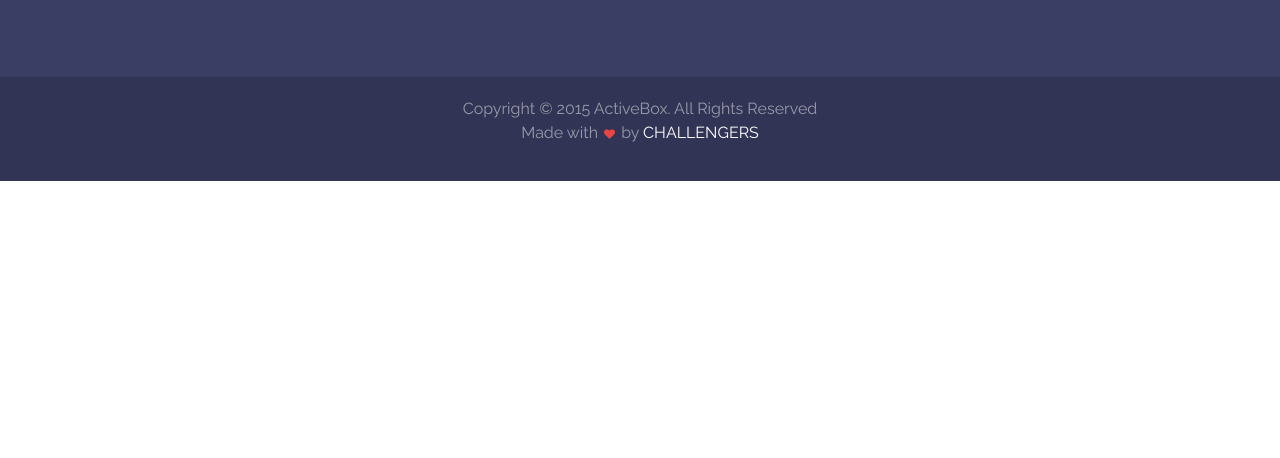
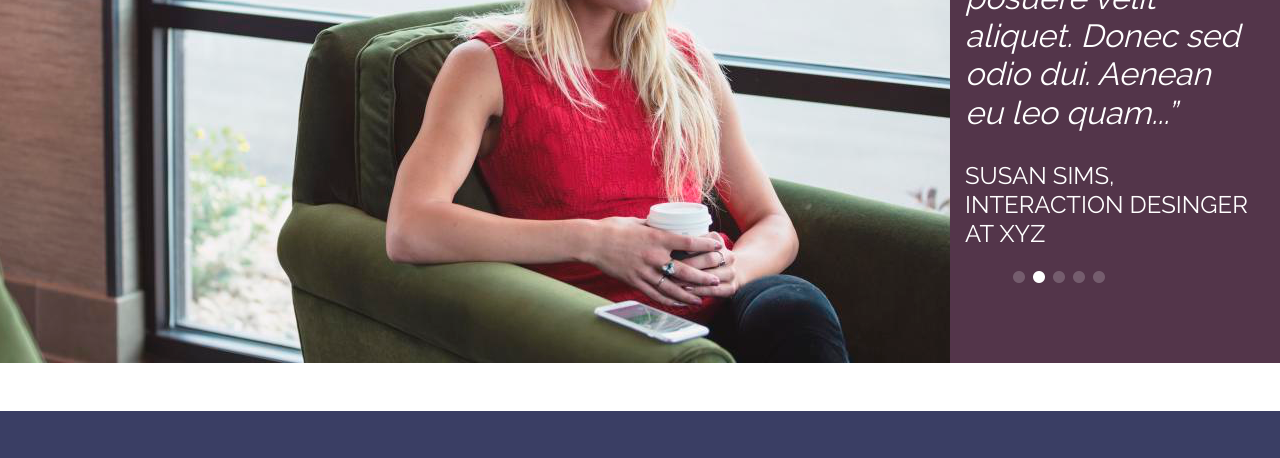
Before and after one commit to AlanSalas/Primer_Parcial, a plain HTML site: page index.html in a window 1280 px wide. Shown: the part 2129-2587 px from the top of the page. Before the commit the page ends 2310 px from the top, so only its background shows below. Drawn offline with nearby package versions, Linux system fonts and the light colour scheme.

Commit message:
Se añadió Slider
*Se añadió estructura Slider en HTML.
*Se añadió css de Slider.
*Se añadió imagenes para el Slider.

```diff
--- a/css/estilo.css
+++ b/css/estilo.css
@@ -165,3 +165,15 @@ header .nav-link:hover{/*Cambia color al pasar mause*/
     margin: 0 2px;
 }
 /*----------------/FOOTER------------------*/
+/*----------------SLIDER------------------*/
+.background-color-slider{
+  background-color: #53354a;
+  color: #fff;
+}
+.text-slider{
+  font-family: 'Raleway', sans-serif;
+
+  color: #fff;
+  margin-top: 30px;
+}
+/*----------------/SLIDER------------------*/
--- a/index.html
+++ b/index.html
@@ -228,6 +228,16 @@
             </div>
         </div>
     </section><!--/SECCION TEAM-->
+    <!--SLIDER-->
+    <div class="container-fluid d-inline-flex border-0 p-0 my-5 background-color-slider">
+        <img src="img/slider-1.png" alt="client">
+        <div class="cardo col-sm-3 font-weight-normal text-left">
+            <h2><i>“Integer posuere erat a ante </br>venenatis dapibus posuere velit </br>aliquet. Donec sed odio dui. Aenean</br> eu leo quam...”</i></h2>
+            <h4><p class="text-slider">SUSAN SIMS, INTERACTION DESINGER AT XYZ</p></h4>
+            <a href="#" class="ml-5"><img src="img/slider.png" alt="slider"></a>
+        </div>
+    </div>
+    <!--/SLIDER-->
     <!--FOOTER-->
     <footer class="footer">
         <div class="footer-top">
```
Also changed, not shown: img/slider-1.png (added), img/slider.png (added).
